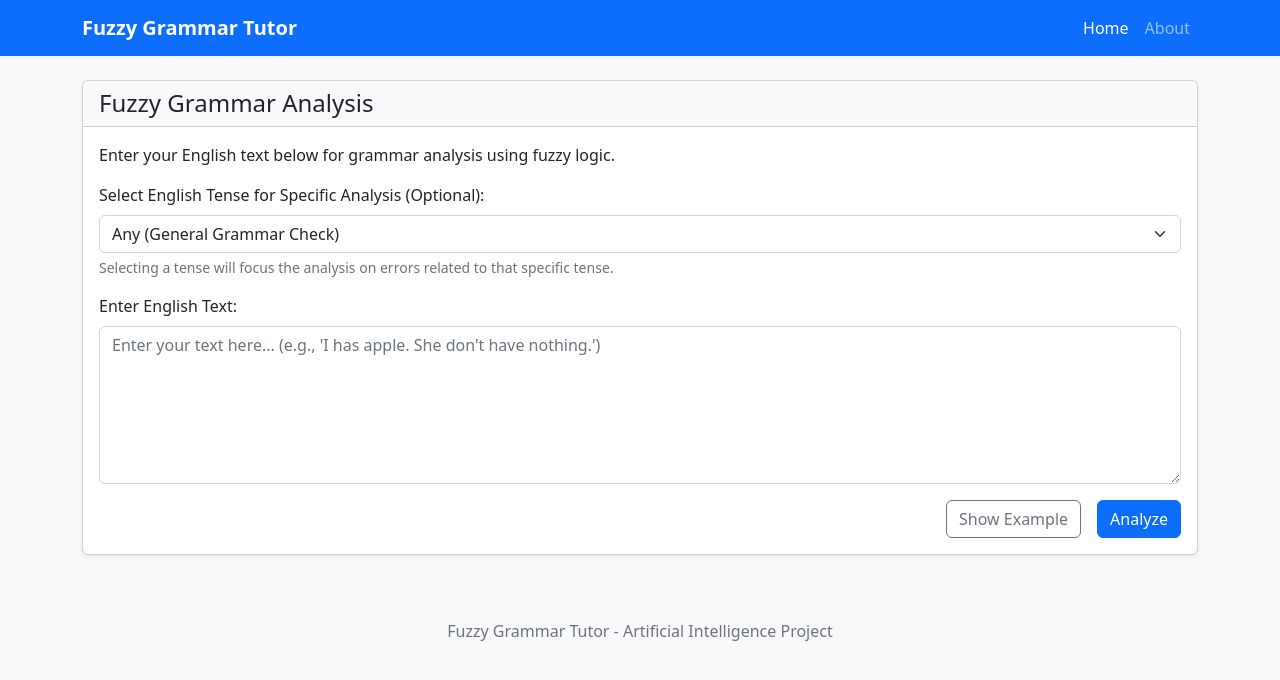
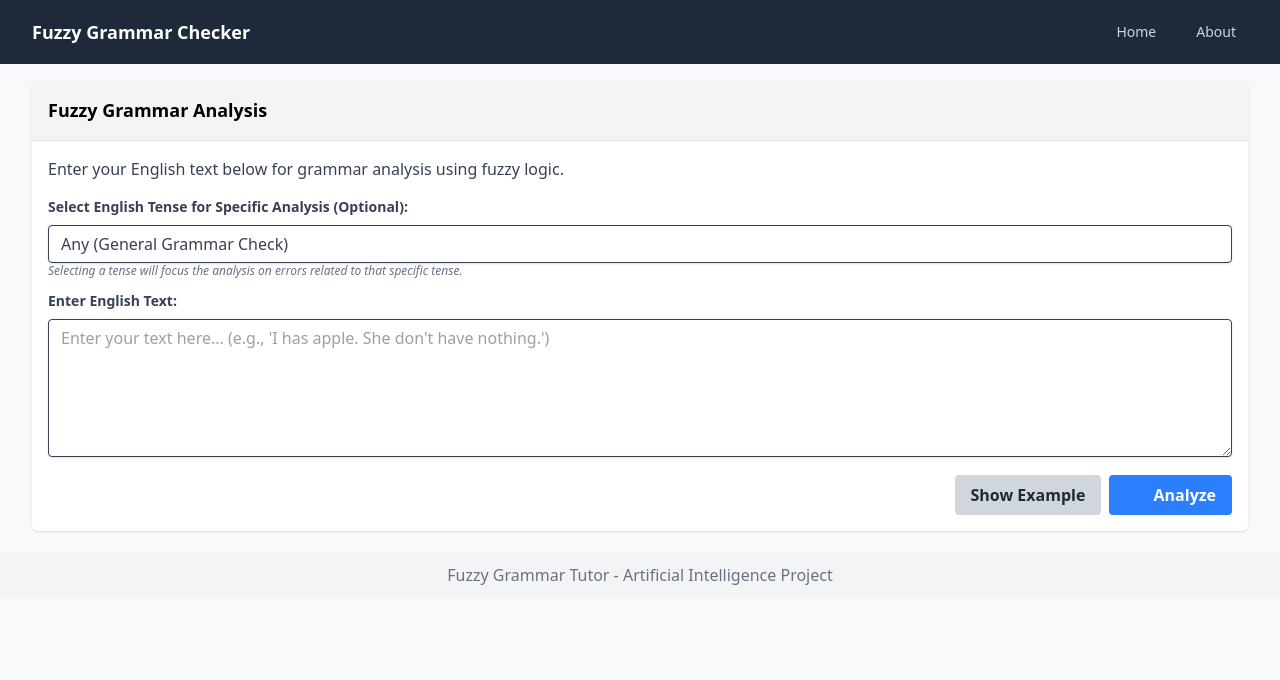
Before and after one commit to Cholifbima/Grammar-Correction-Fuzzy, a Flask app: page / in a window 1280 px wide. Shown: the top 680 px of the page. Run offline with Flask 2, Linux system fonts and the light colour scheme; parts of the project's set-up code (start-up, migrations or seed data) failed here and were passed over.

Commit message:
Updated ui on index.html
jangan di merge ke main dulu, ini masih error backend-nya

```diff
--- a/templates/index.html
+++ b/templates/index.html
@@ -4,46 +4,61 @@
     <meta charset="UTF-8">
     <meta name="viewport" content="width=device-width, initial-scale=1.0">
     <title>Fuzzy Grammar Tutor</title>
-    <link rel="stylesheet" href="https://cdn.jsdelivr.net/npm/bootstrap@5.2.3/dist/css/bootstrap.min.css">
-    <link rel="stylesheet" href="https://cdn.jsdelivr.net/npm/bootstrap-icons@1.10.0/font/bootstrap-icons.css">
     <link rel="stylesheet" href="{{ url_for('static', filename='css/style.css') }}">
-    <!-- Chart.js for visualization -->
-    <script src="https://cdn.jsdelivr.net/npm/chart.js@3.9.1/dist/chart.min.js"></script>
+    <script src="{{ url_for('static', filename='js/main.js') }}"></script>
+    <script src="https://cdn.jsdelivr.net/npm/@tailwindcss/browser@4"></script>
+    <script src="https://cdn.jsdelivr.net/npm/@popperjs/core@2.11.6/dist/umd/popper.min.js"></script>
+    <script src="https://cdn.jsdelivr.net/npm/bootstrap@5.2.3/dist/js/bootstrap.bundle.min.js"></script>
 </head>
-<body>
-    <nav class="navbar navbar-expand-lg navbar-dark bg-primary">
-        <div class="container">
-            <a class="navbar-brand" href="/">Fuzzy Grammar Tutor</a>
-            <button class="navbar-toggler" type="button" data-bs-toggle="collapse" data-bs-target="#navbarNav">
-                <span class="navbar-toggler-icon"></span>
+<body class="bg-gray-100">
+    <nav class="bg-gray-800">
+        <div class="mx-auto max-w-7xl px-4 sm:px-6 lg:px-8">
+            <div class="flex items-center justify-between h-16">
+                <div class="flex-shrink-0">
+                    <a href="#" class="text-white font-bold text-lg">Fuzzy Grammar Checker</a>
+                </div>
+                <div class="hidden sm:flex sm:items-center">
+                    <div class="flex space-x-4">
+                        <a href="/" class="text-gray-300 hover:bg-gray-700 hover:text-white rounded-md px-3 py-2 text-sm font-medium">Home</a>
+                        <a href="/about" class="text-gray-300 hover:bg-gray-700 hover:text-white rounded-md px-3 py-2 text-sm font-medium">About</a>
+                    </div>
+                </div>
+                <div class="-mr-2 flex items-center sm:hidden">
+                    <button id="mobile-menu-button" type="button" class="relative inline-flex items-center justify-center rounded-md p-2 text-gray-400 hover:bg-gray-700 hover:text-white focus:outline-none focus:ring-2 focus:ring-inset focus:ring-white" aria-controls="mobile-menu" aria-expanded="false">
+                        <span class="absolute -inset-0.5"></span>
+                        <span class="sr-only">Open main menu</span>
+                        <svg class="block h-6 w-6" fill="none" viewBox="0 0 24 24" stroke-width="1.5" stroke="currentColor" aria-hidden="true">
+                            <path stroke-linecap="round" stroke-linejoin="round" d="M3.75 6.75h16.5M3.75 12h16.5m-16.5 5.25h16.5" />
+                        </svg>
+                        <svg class="hidden h-6 w-6" fill="none" viewBox="0 0 24 24" stroke-width="1.5" stroke="currentColor" aria-hidden="true">
+                            <path stroke-linecap="round" stroke-linejoin="round" d="M6 18L18 6M6 6l12 12" />
+                        </svg>
                     </button>
-            <div class="collapse navbar-collapse" id="navbarNav">
-                <ul class="navbar-nav ms-auto">
-                    <li class="nav-item">
-                        <a class="nav-link active" href="/">Home</a>
-                    </li>
-                    <li class="nav-item">
-                        <a class="nav-link" href="/about">About</a>
-                    </li>
-                </ul>
+                </div>
+            </div>
+        </div>
+
+        <div class="sm:hidden" id="mobile-menu">
+            <div class="space-y-1 px-2 pb-3 pt-2">
+                <a href="#" class="bg-gray-900 text-white block rounded-md px-3 py-2 text-base font-medium" aria-current="page">Home</a>
+                <a href="#" class="text-gray-300 hover:bg-gray-700 hover:text-white block rounded-md px-3 py-2 text-base font-medium">About</a>
             </div>
         </div>
     </nav>
 
-    <div class="container mt-4">
-        <div class="row">
-            <div class="col-lg-12">
-                <div class="card shadow-sm">
-                    <div class="card-header bg-light">
-                        <h1 class="h4 mb-0">Fuzzy Grammar Analysis</h1>
+    <div class="container mx-auto mt-4 px-4 sm:px-6 lg:px-8">
+        <div class="grid grid-cols-1">
+            <div class="bg-white shadow-sm rounded-md">
+                <div class="bg-gray-100 p-4 border-b border-gray-200">
+                    <h1 class="text-lg font-semibold">Fuzzy Grammar Analysis</h1>
                 </div>
-                    <div class="card-body">
-                        <p class="card-text">Enter your English text below for grammar analysis using fuzzy logic.</p>
+                <div class="p-4">
+                    <p class="text-gray-700">Enter your English text below for grammar analysis using fuzzy logic.</p>
 
-                        <form id="grammar-form">
+                    <form id="grammar-form" class="mt-4">
                         <div class="mb-3">
-                                <label for="tense-selector" class="form-label">Select English Tense for Specific Analysis (Optional):</label>
-                                <select class="form-select" id="tense-selector">
+                            <label for="tense-selector" class="block text-gray-700 text-sm font-bold mb-2">Select English Tense for Specific Analysis (Optional):</label>
+                            <select class="shadow appearance-none border rounded w-full py-2 px-3 text-gray-700 leading-tight focus:outline-none focus:shadow-outline" id="tense-selector">
                                 <option value="" selected>Any (General Grammar Check)</option>
                                 <option value="Simple Present">Simple Present</option>
                                 <option value="Present Continuous">Present Continuous</option>
@@ -62,21 +77,18 @@
                                 <option value="Zero Conditional">Zero Conditional</option>
                                 <option value="First Conditional">First Conditional</option>
                             </select>
-                                <div class="form-text">
-                                    Selecting a tense will focus the analysis on errors related to that specific tense.
-                                </div>
+                            <p class="text-gray-500 text-xs italic">Selecting a tense will focus the analysis on errors related to that specific tense.</p>
                         </div>
 
                         <div class="mb-3">
-                                <label for="text-input" class="form-label">Enter English Text:</label>
-                                <textarea class="form-control" id="text-input" rows="6"
-                                    placeholder="Enter your text here... (e.g., 'I has apple. She don't have nothing.')"
-                                ></textarea>
+                            <label for="text-input" class="block text-gray-700 text-sm font-bold mb-2">Enter English Text:</label>
+                            <textarea class="shadow appearance-none border rounded w-full py-2 px-3 text-gray-700 leading-tight focus:outline-none focus:shadow-outline" id="text-input" rows="6"
+                                placeholder="Enter your text here... (e.g., 'I has apple. She don't have nothing.')"></textarea>
                         </div>
-                            <div class="d-grid gap-2 d-md-flex justify-content-md-end">
-                                <button type="button" class="btn btn-outline-secondary me-md-2" id="example-btn">Show Example</button>
-                                <button type="submit" class="btn btn-primary" id="analyze-btn">
-                                    <span class="spinner-border spinner-border-sm d-none" id="analyze-spinner" role="status"></span>
+                        <div class="flex justify-end gap-2">
+                            <button type="button" class="bg-gray-300 hover:bg-gray-400 text-gray-800 font-semibold py-2 px-4 rounded focus:outline-none focus:shadow-outline" id="example-btn">Show Example</button>
+                            <button type="submit" class="bg-blue-500 hover:bg-blue-700 text-white font-bold py-2 px-4 rounded focus:outline-none focus:shadow-outline" id="analyze-btn">
+                                <span class="inline-block w-4 h-4 mr-2 align-middle animate-spin hidden" id="analyze-spinner" role="status"></span>
                                 Analyze
                             </button>
                         </div>
@@ -84,82 +96,81 @@
                 </div>
             </div>
         </div>
+
+        <div class="grid grid-cols-1 mt-4 hidden" id="results-section">
+            <div class="bg-white shadow-sm rounded-md">
+                <div class="bg-gray-100 p-4 border-b border-gray-200 flex justify-between items-center">
+                    <h2 class="text-lg font-semibold">Analysis Results</h2>
+                    <div class="flex items-center">
+                        <div class="grammar-accuracy-chart mr-3 relative w-15 h-15">
+                            <canvas id="accuracyChart" width="60" height="60"></canvas>
+                            <span class="absolute top-1/2 left-1/2 -translate-x-1/2 -translate-y-1/2 text-sm font-bold grammar-accuracy-percentage">0%</span>
                         </div>
-
-        <!-- Results section (hidden initially) -->
-        <div class="row mt-4 d-none" id="results-section">
-            <div class="col-lg-12">
-                <div class="card shadow-sm">
-                    <div class="card-header bg-light d-flex justify-content-between align-items-center">
-                        <h2 class="h5 mb-0">Analysis Results</h2>
-                        <div class="d-flex align-items-center">
-                            <div class="grammar-accuracy-chart me-3">
-                                <canvas id="accuracyChart" width="60" height="60"></canvas>
-                                <span class="grammar-accuracy-percentage">0%</span>
-                            </div>
-                            <span class="badge rounded-pill d-none" id="severity-badge">Medium</span>
+                        <span class="inline-block rounded-full px-2 py-1 text-xs font-semibold text-white hidden" id="severity-badge">Medium</span>
                     </div>
                 </div>
-                    <div class="card-body">
-                        <!-- Invalid English warning (initially hidden) -->
-                        <div class="alert alert-warning d-none" id="invalid-english-alert">
-                            <h4 class="alert-heading"><i class="bi bi-exclamation-triangle"></i> Invalid Input!</h4>
-                            <p id="invalid-english-reason">Please enter valid English text.</p>
+                <div class="p-4">
+                    <div class="bg-yellow-100 border border-yellow-400 text-yellow-700 px-4 py-3 rounded relative mb-4 hidden" id="invalid-english-alert">
+                        <strong class="font-bold"><i class="bi bi-exclamation-triangle"></i> Invalid Input!</strong>
+                        <span class="block sm:inline" id="invalid-english-reason">Please enter valid English text.</span>
                     </div>
 
                     <div id="valid-results">
-                            <h3 class="h6 fw-bold">Overall Assessment</h3>
-                            <p id="overall-feedback" class="mb-3">Your sentence has a few grammar issues that could be improved.</p>
+                        <h3 class="text-md font-semibold mb-2">Overall Assessment</h3>
+                        <p id="overall-feedback" class="text-gray-700 mb-3">Your sentence has a few grammar issues that could be improved.</p>
 
-                            <!-- Corrected text display -->
                         <div class="mb-4">
-                                <h3 class="h6 fw-bold">Corrected Text</h3>
-                                <div class="p-3 border rounded bg-light">
-                                    <p id="corrected-text" class="mb-0"></p>
+                            <h3 class="text-md font-semibold mb-2">Corrected Text</h3>
+                            <div class="bg-gray-100 border rounded p-3">
+                                <p id="corrected-text" class="text-gray-800 mb-0"></p>
                             </div>
                         </div>
 
-                            <!-- Interactive text visualization -->
                         <div class="mb-4">
-                                <h3 class="h6 fw-bold">Interactive Text Analysis</h3>
-                                <div class="p-3 border rounded">
+                            <h3 class="text-md font-semibold mb-2">Interactive Text Analysis</h3>
+                            <div class="border rounded p-3">
                                 <div class="interactive-text-container">
                                     <p id="interactive-text"></p>
                                 </div>
-                                    <small class="text-muted">Hover over highlighted text to see corrections.</small>
+                                <small class="text-gray-500">Hover over highlighted text to see corrections.</small>
                             </div>
                         </div>
 
-                            <h3 class="h6 fw-bold">Specific Issues</h3>
+                        <h3 class="text-md font-semibold mb-2">Specific Issues</h3>
                         <div id="specific-feedback" class="mb-4">
-                                <!-- Feedback items will be inserted here -->
                             </div>
 
-                            <h3 class="h6 fw-bold">Suggestions for Improvement</h3>
-                            <ul id="suggestions-list" class="mb-4">
-                                <!-- Suggestions will be inserted here -->
+                        <h3 class="text-md font-semibold mb-2">Suggestions for Improvement</h3>
+                        <ul id="suggestions-list" class="list-disc list-inside text-gray-700 mb-4">
                             </ul>
 
-                            <h3 class="h6 fw-bold">Resources</h3>
-                            <ul id="resources-list" class="mb-4">
-                                <!-- Resources will be inserted here -->
+                        <h3 class="text-md font-semibold mb-2">Resources</h3>
+                        <ul id="resources-list" class="list-disc list-inside text-gray-700 mb-4">
                             </ul>
                     </div>
                 </div>
             </div>
         </div>
     </div>
-    </div>
 
-    <footer class="bg-light mt-5 py-3">
-        <div class="container text-center">
-            <p class="text-muted mb-0">Fuzzy Grammar Tutor - Artificial Intelligence Project</p>
+    <footer class="bg-gray-100 mt-5 py-3">
+        <div class="container mx-auto text-center">
+            <p class="text-gray-500 mb-0">Fuzzy Grammar Tutor - Artificial Intelligence Project</p>
         </div>
     </footer>
+    <script>
+        const mobileMenuButton = document.getElementById('mobile-menu-button');
+        const mobileMenu = document.getElementById('mobile-menu');
+        const openIcon = mobileMenuButton.querySelector('svg:first-child');
+        const closeIcon = mobileMenuButton.querySelector('svg:last-child');
 
-    <!-- Bootstrap Tooltip JS -->
-    <script src="https://cdn.jsdelivr.net/npm/@popperjs/core@2.11.6/dist/umd/popper.min.js"></script>
-    <script src="https://cdn.jsdelivr.net/npm/bootstrap@5.2.3/dist/js/bootstrap.bundle.min.js"></script>
-    <script src="{{ url_for('static', filename='js/main.js') }}"></script>
+        mobileMenuButton.addEventListener('click', () => {
+            const expanded = mobileMenuButton.getAttribute('aria-expanded') === 'true' || false;
+            mobileMenuButton.setAttribute('aria-expanded', !expanded);
+            mobileMenu.classList.toggle('hidden');
+            openIcon.classList.toggle('hidden');
+            closeIcon.classList.toggle('hidden');
+        });
+    </script>
 </body>
 </html>
```
Lines whose indentation alone changed are shown as unchanged.
